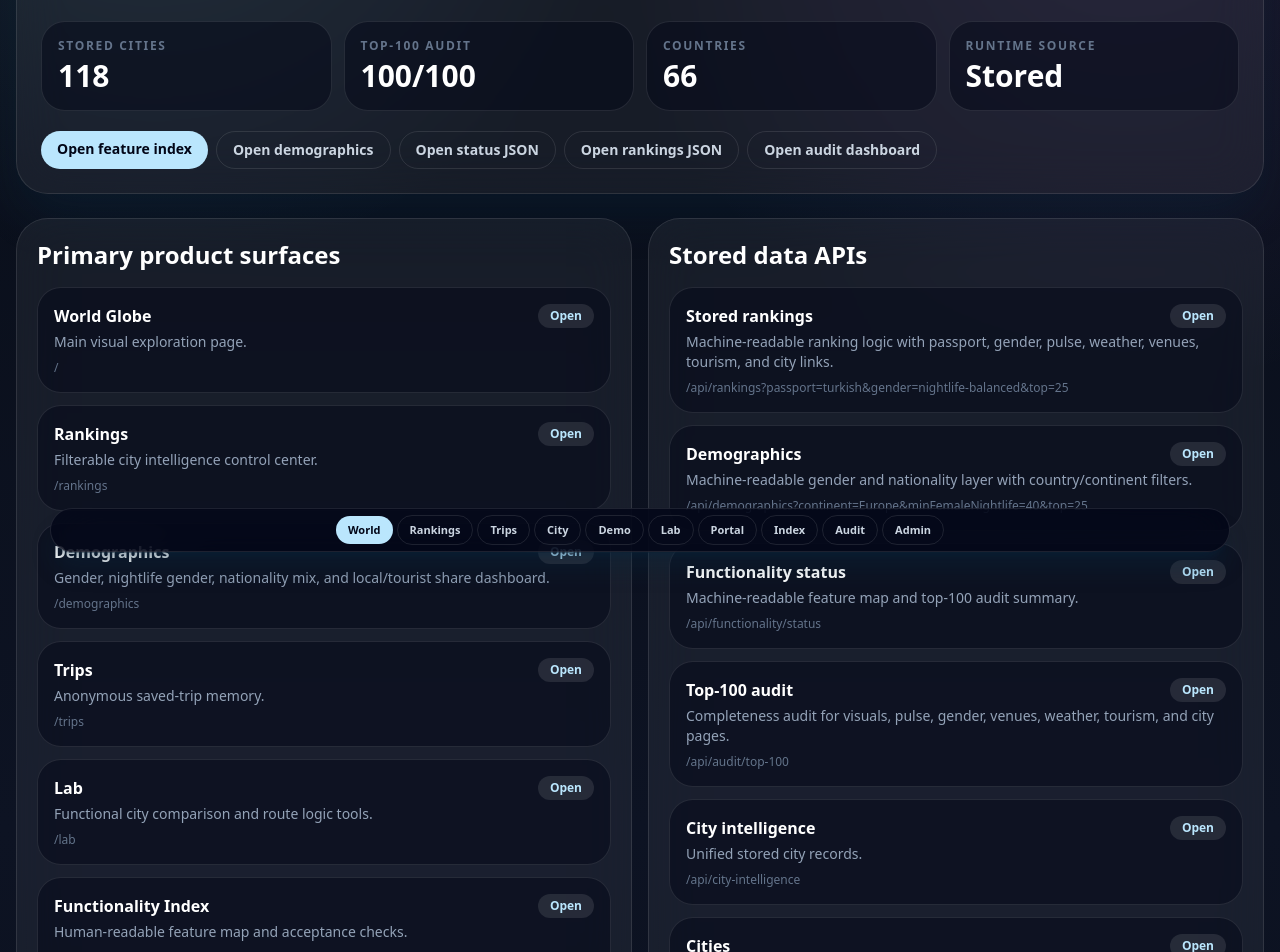
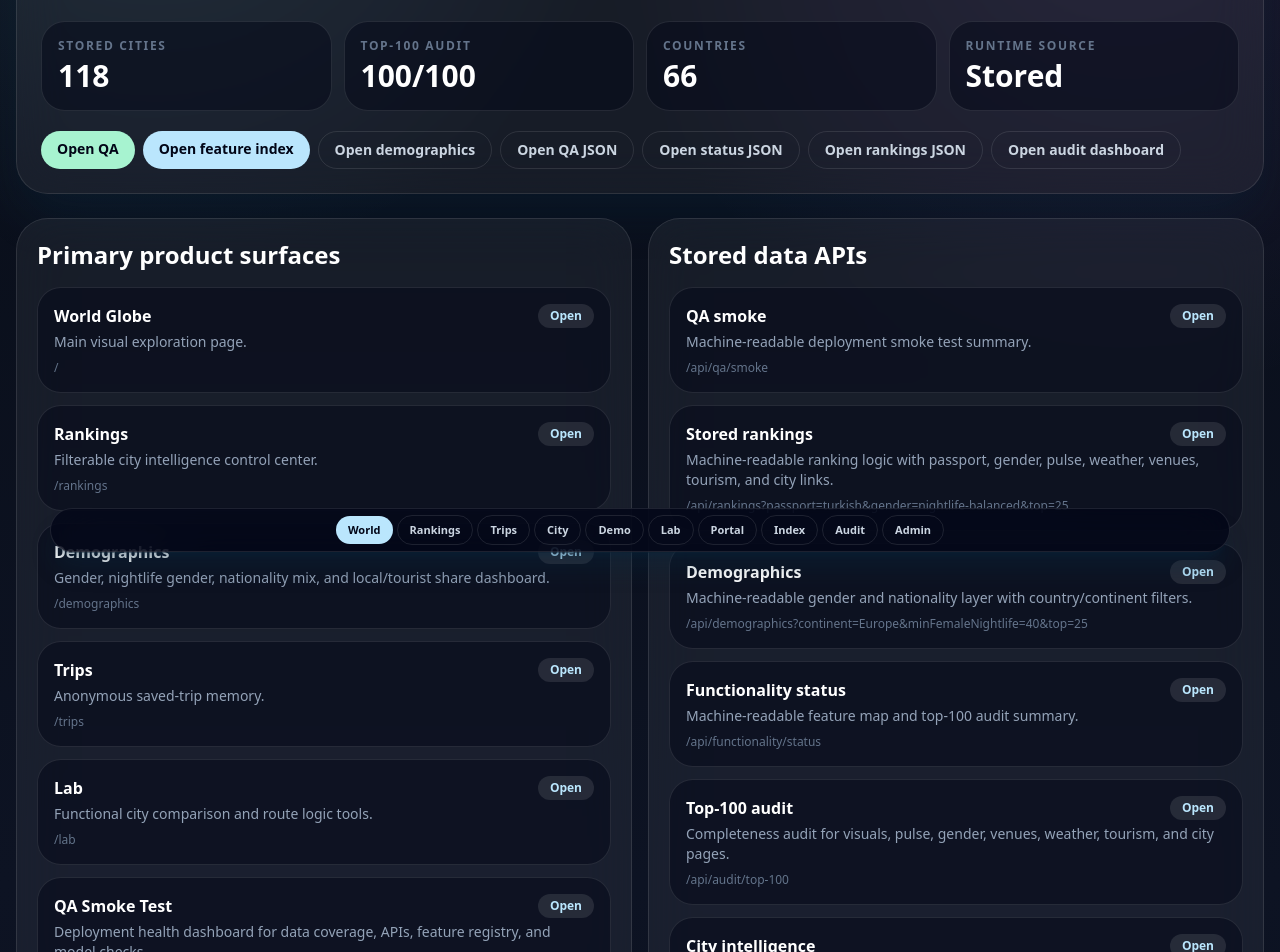
Before and after one commit to irf97/Travel-Guide, a Next.js app in the folder mvp/: page /portal in a window 1280 px wide. Shown: the part 240-1192 px from the top of the page. Built offline with nearby package versions, Linux system fonts and the light colour scheme.

Commit message:
Add QA links to portal

```diff
--- a/mvp/app/portal/page.tsx
+++ b/mvp/app/portal/page.tsx
@@ -9,12 +9,14 @@ const routeGroups = [
       { href: "/demographics", title: "Demographics", body: "Gender, nightlife gender, nationality mix, and local/tourist share dashboard." },
       { href: "/trips", title: "Trips", body: "Anonymous saved-trip memory." },
       { href: "/lab", title: "Lab", body: "Functional city comparison and route logic tools." },
+      { href: "/qa", title: "QA Smoke Test", body: "Deployment health dashboard for data coverage, APIs, feature registry, and model checks." },
       { href: "/functionality", title: "Functionality Index", body: "Human-readable feature map and acceptance checks." }
     ]
   },
   {
     title: "Stored data APIs",
     routes: [
+      { href: "/api/qa/smoke", title: "QA smoke", body: "Machine-readable deployment smoke test summary." },
       { href: "/api/rankings?passport=turkish&gender=nightlife-balanced&top=25", title: "Stored rankings", body: "Machine-readable ranking logic with passport, gender, pulse, weather, venues, tourism, and city links." },
       { href: "/api/demographics?continent=Europe&minFemaleNightlife=40&top=25", title: "Demographics", body: "Machine-readable gender and nationality layer with country/continent filters." },
       { href: "/api/functionality/status", title: "Functionality status", body: "Machine-readable feature map and top-100 audit summary." },
@@ -59,8 +61,10 @@ export default function PortalPage() {
         <Metric label="Runtime source" value="Stored" />
       </div>
       <div className="mt-5 flex flex-wrap gap-2">
+        <a href="/qa" className="rounded-full bg-emerald-200 px-4 py-2 text-sm font-black text-slate-950">Open QA</a>
         <a href="/functionality" className="rounded-full bg-sky-200 px-4 py-2 text-sm font-black text-slate-950">Open feature index</a>
         <a href="/demographics" className="rounded-full border border-white/10 px-4 py-2 text-sm font-black text-slate-300">Open demographics</a>
+        <a href="/api/qa/smoke" className="rounded-full border border-white/10 px-4 py-2 text-sm font-black text-slate-300">Open QA JSON</a>
         <a href="/api/functionality/status" className="rounded-full border border-white/10 px-4 py-2 text-sm font-black text-slate-300">Open status JSON</a>
         <a href="/api/rankings?passport=turkish&gender=nightlife-balanced&top=25" className="rounded-full border border-white/10 px-4 py-2 text-sm font-black text-slate-300">Open rankings JSON</a>
         <a href="/audit" className="rounded-full border border-white/10 px-4 py-2 text-sm font-black text-slate-300">Open audit dashboard</a>
```
